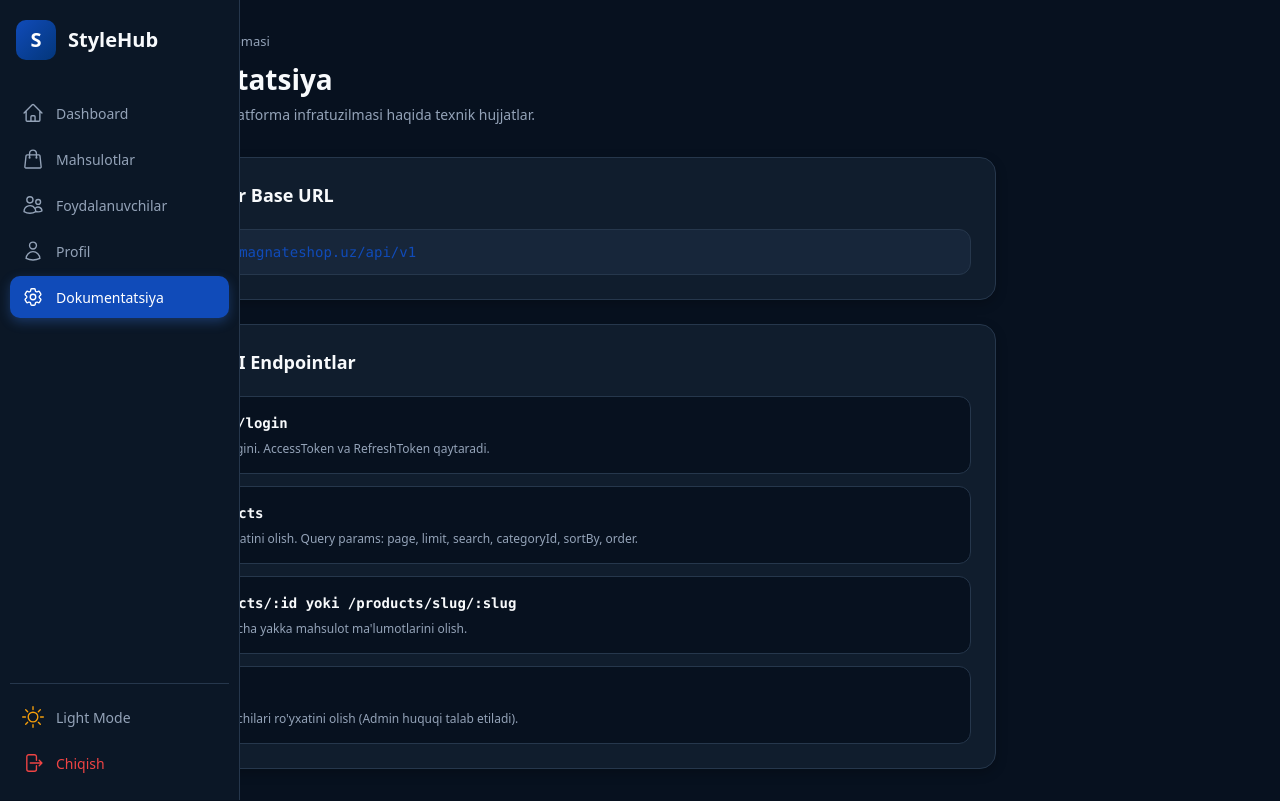
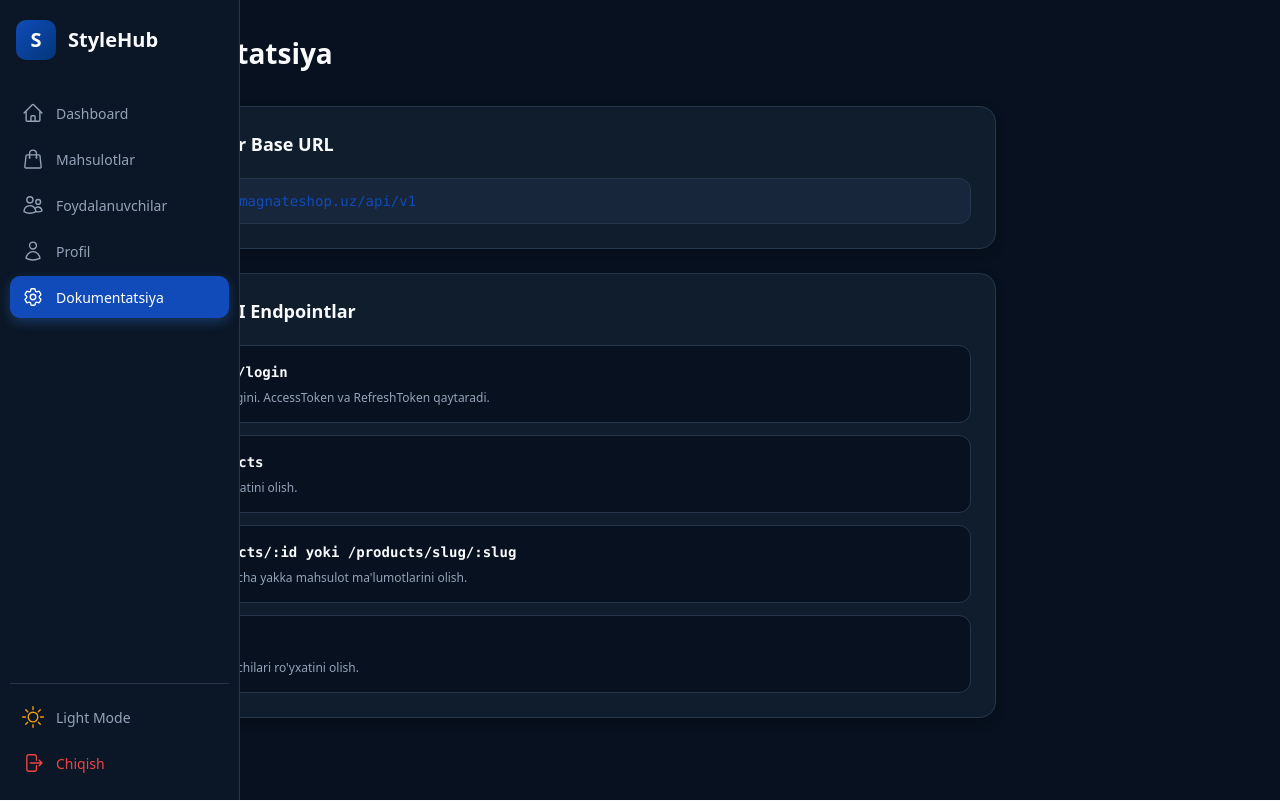
Before and after one commit to projekt-create/StyleHub, a Next.js app: page /doc in a window 1280 px wide. Built offline with nearby package versions, Linux system fonts and the light colour scheme.

Commit message:
delate bags

```diff
--- a/src/app/doc/page.jsx
+++ b/src/app/doc/page.jsx
@@ -15,13 +15,10 @@ export default function DocPage() {
       <SaidBar />
       <main className="dashboard-content">
         <header className="dash-header">
-          <p className="dash-eyebrow">StyleHub tizim yo'riqnomasi</p>
           <h1 className="dash-title">Dokumentatsiya</h1>
-          <p className="dash-subtitle">API endpointlar va platforma infratuzilmasi haqida texnik hujjatlar.</p>
         </header>
 
         <div className="space-y-6 max-w-4xl">
-          {/* Base URL */}
           <div className="dash-table-section">
             <h2 className="dash-section-title flex items-center gap-2 mb-3">
               <HiOutlineServerStack className="text-[var(--primary)] text-xl" />
@@ -32,7 +29,6 @@ export default function DocPage() {
             </div>
           </div>
 
-          {/* Endpoints Table */}
           <div className="dash-table-section">
             <h2 className="dash-section-title flex items-center gap-2 mb-4">
               <HiOutlineCodeBracket className="text-[var(--primary)] text-xl" />
@@ -40,7 +36,6 @@ export default function DocPage() {
             </h2>
 
             <div className="space-y-3">
-              {/* Auth */}
               <div className="p-4 rounded-xl border border-[var(--border)] bg-[var(--bg)]">
                 <div className="flex items-center gap-2 mb-2">
                   <span className="px-2 py-0.5 rounded bg-blue-500/20 text-blue-400 font-mono text-xs font-bold">POST</span>
@@ -49,13 +44,12 @@ export default function DocPage() {
                 <p className="text-xs text-[var(--text-muted)]">Foydalanuvchi logini. AccessToken va RefreshToken qaytaradi.</p>
               </div>
 
-              {/* Products */}
               <div className="p-4 rounded-xl border border-[var(--border)] bg-[var(--bg)]">
                 <div className="flex items-center gap-2 mb-2">
                   <span className="px-2 py-0.5 rounded bg-emerald-500/20 text-emerald-400 font-mono text-xs font-bold">GET</span>
                   <span className="font-mono text-sm font-bold text-[var(--text)]">/products</span>
                 </div>
-                <p className="text-xs text-[var(--text-muted)]">Mahsulotlar ro'yxatini olish. Query params: page, limit, search, categoryId, sortBy, order.</p>
+                <p className="text-xs text-[var(--text-muted)]">Mahsulotlar ro'yxatini olish.</p>
               </div>
 
               <div className="p-4 rounded-xl border border-[var(--border)] bg-[var(--bg)]">
@@ -66,13 +60,12 @@ export default function DocPage() {
                 <p className="text-xs text-[var(--text-muted)]">ID yoki slug bo'yicha yakka mahsulot ma'lumotlarini olish.</p>
               </div>
 
-              {/* Users */}
               <div className="p-4 rounded-xl border border-[var(--border)] bg-[var(--bg)]">
                 <div className="flex items-center gap-2 mb-2">
                   <span className="px-2 py-0.5 rounded bg-emerald-500/20 text-emerald-400 font-mono text-xs font-bold">GET</span>
                   <span className="font-mono text-sm font-bold text-[var(--text)]">/users</span>
                 </div>
-                <p className="text-xs text-[var(--text-muted)]">Tizim foydalanuvchilari ro'yxatini olish (Admin huquqi talab etiladi).</p>
+                <p className="text-xs text-[var(--text-muted)]">Tizim foydalanuvchilari ro'yxatini olish.</p>
               </div>
             </div>
           </div>
--- a/src/app/users/page.jsx
+++ b/src/app/users/page.jsx
@@ -211,18 +211,6 @@ export default function UsersPage() {
       <SaidBar />
       <main className="ml-[68px] min-h-screen p-4 sm:p-8">
         <div className="mx-auto max-w-[1440px]">
-          <header className="mb-7">
-            <p className="mb-1 text-xs font-semibold uppercase tracking-wider text-[var(--text-muted)]">
-              StyleHub boshqaruvi
-            </p>
-            <h1 className="text-3xl font-extrabold tracking-tight">
-              Foydalanuvchilar
-            </h1>
-            <p className="mt-2 text-sm text-[var(--text-muted)]">
-              Tizim foydalanuvchilarini boshqaring.
-            </p>
-          </header>
-
           <section className="rounded-2xl border border-[var(--border)] bg-[var(--bg-card)] p-4 shadow-sm sm:p-6">
             <div className="mb-5 flex flex-col justify-between gap-3 sm:flex-row sm:items-center">
               <h2 className="flex items-center gap-2 text-lg font-bold">
@@ -287,9 +275,7 @@ export default function UsersPage() {
                           <td className="px-3 py-4">
                             <div className="flex items-center gap-3">
                               <div className="grid h-10 w-10 shrink-0 place-items-center overflow-hidden rounded-full bg-[var(--primary)]/15 font-bold text-[var(--primary)]">
-                                {user.avatar || user.image ? (
                                   <img src={user.avatar || user.image} alt="" className="h-full w-full object-cover" />
-                                ) : getInitials(user)}
                               </div>
                               <div>
                                 <p className="font-semibold">{getName(user)}</p>
```
